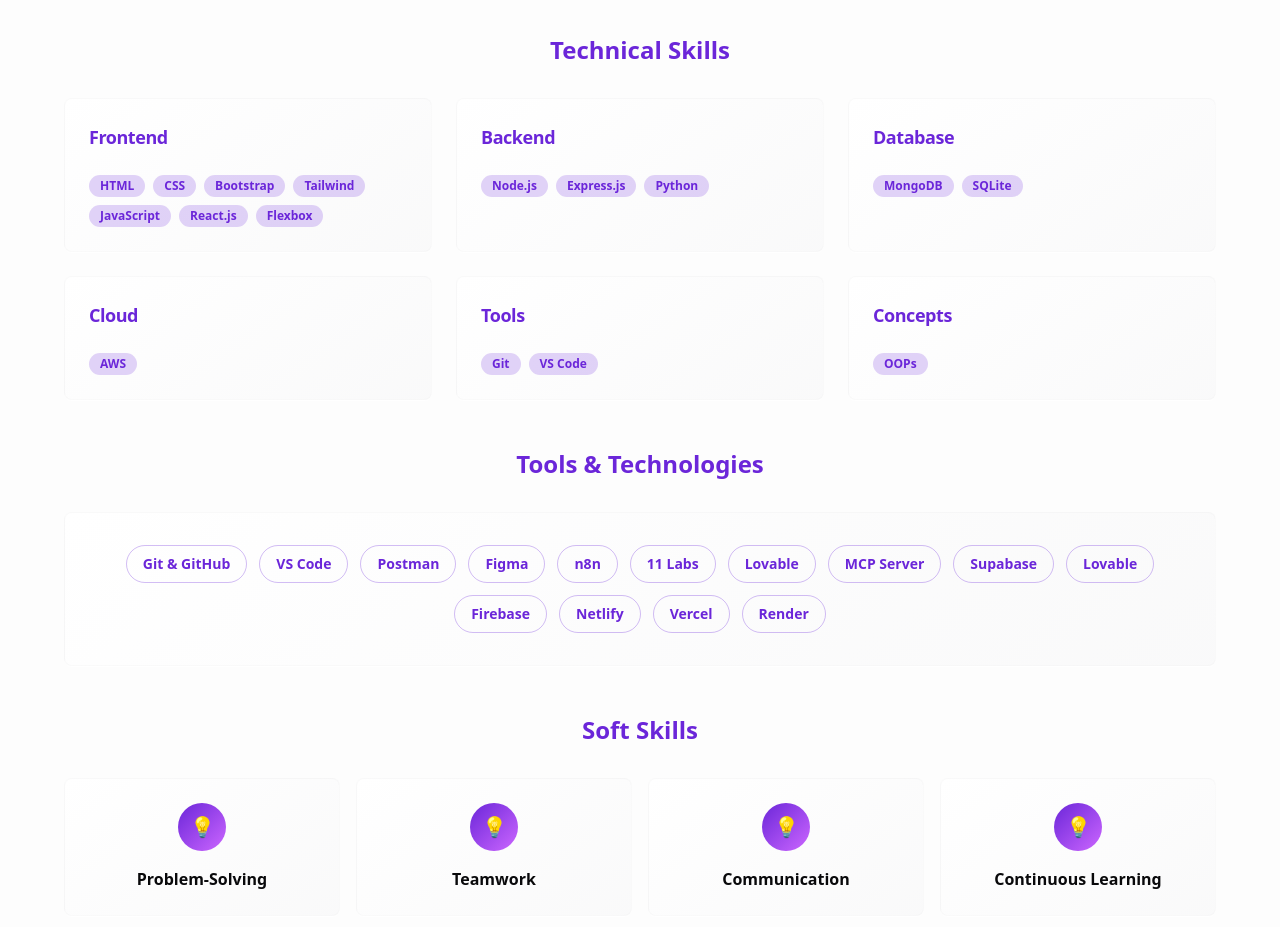
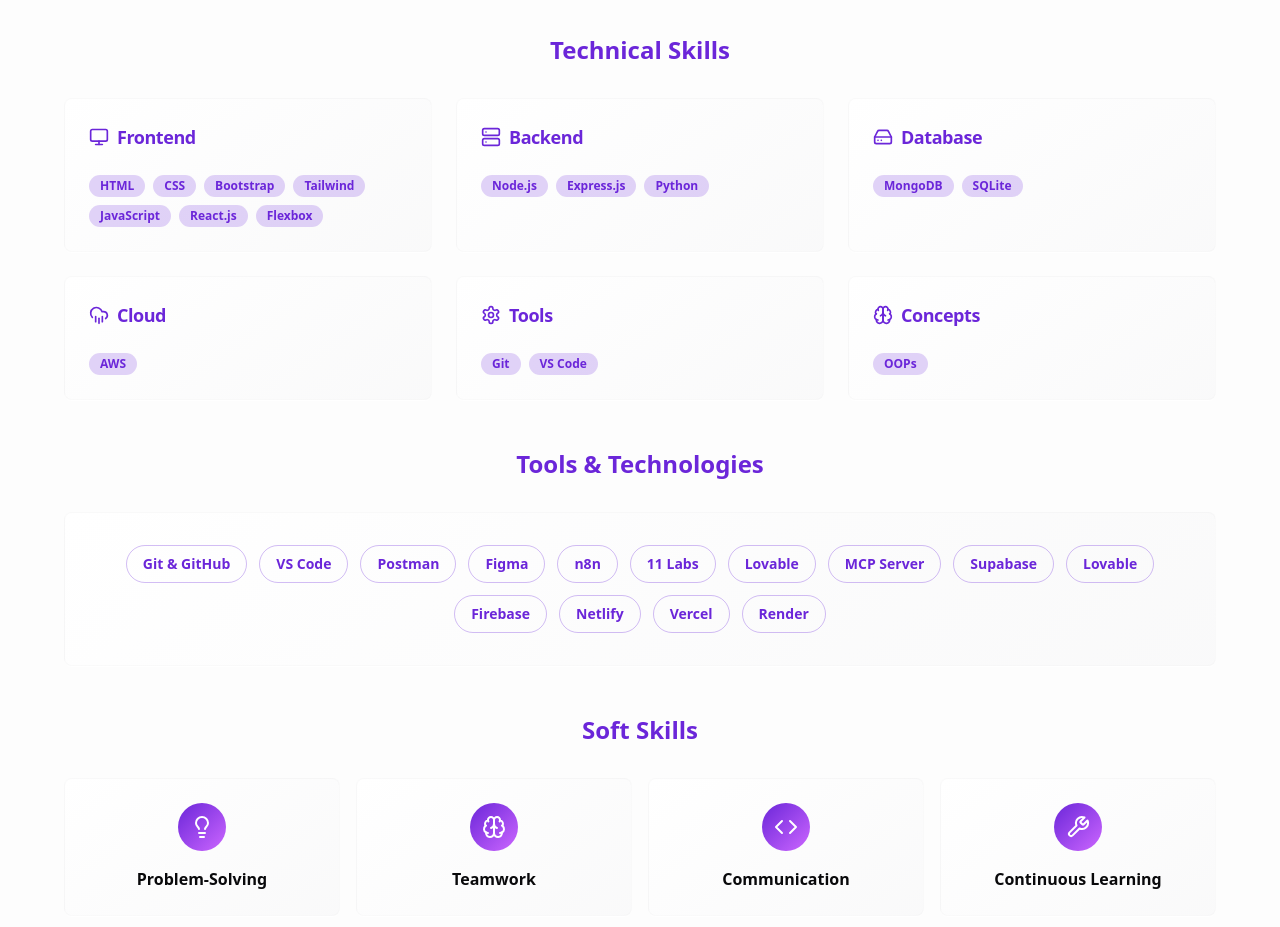
Before and after one commit to virendrasahu/virendra-portfolio, a React (Vite) app: page / in a window 1280 px wide. Shown: the part 2960-3887 px from the top of the page. Built offline with nearby package versions, Linux system fonts and the light colour scheme.

Commit message:
Add animations and skill icons
Implement simple animations and add appropriate icons for skills.

```diff
--- a/src/components/Skills.tsx
+++ b/src/components/Skills.tsx
@@ -1,5 +1,6 @@
 import { Card, CardContent, CardHeader, CardTitle } from '@/components/ui/card';
 import { Badge } from '@/components/ui/badge';
+import { Code, Database, Cloud, Wrench, Lightbulb, Monitor, Server, HardDrive, CloudRain, Settings, Brain } from 'lucide-react';
 
 const Skills = () => {
   const technicalSkills = [
@@ -33,13 +34,15 @@ const Skills = () => {
   ];
 
   const skillCategories = {
-    Frontend: technicalSkills.filter(skill => skill.category === 'Frontend'),
-    Backend: technicalSkills.filter(skill => skill.category === 'Backend'),
-    Database: technicalSkills.filter(skill => skill.category === 'Database'),
-    Cloud: technicalSkills.filter(skill => skill.category === 'Cloud'),
-    Tools: technicalSkills.filter(skill => skill.category === 'Tools'),
-    Concepts: technicalSkills.filter(skill => skill.category === 'Concepts'),
+    Frontend: { skills: technicalSkills.filter(skill => skill.category === 'Frontend'), icon: Monitor },
+    Backend: { skills: technicalSkills.filter(skill => skill.category === 'Backend'), icon: Server },
+    Database: { skills: technicalSkills.filter(skill => skill.category === 'Database'), icon: HardDrive },
+    Cloud: { skills: technicalSkills.filter(skill => skill.category === 'Cloud'), icon: CloudRain },
+    Tools: { skills: technicalSkills.filter(skill => skill.category === 'Tools'), icon: Settings },
+    Concepts: { skills: technicalSkills.filter(skill => skill.category === 'Concepts'), icon: Brain },
   };
+
+  const softSkillIcons = [Lightbulb, Brain, Code, Wrench];
 
   return (
     <section id="skills" className="py-20 bg-muted/20">
@@ -55,14 +58,23 @@ const Skills = () => {
           <div className="mb-12">
             <h3 className="text-2xl font-bold text-center mb-8 text-primary">Technical Skills</h3>
             <div className="grid md:grid-cols-2 lg:grid-cols-3 gap-6">
-              {Object.entries(skillCategories).map(([category, skills]) => (
-                <Card key={category} className="bg-card-gradient border-border/20 shadow-card hover:shadow-glow transition-all duration-300">
+              {Object.entries(skillCategories).map(([category, categoryData], index) => {
+                const Icon = categoryData.icon;
+                return (
+                  <Card
+                    key={category}
+                    className="bg-card-gradient border-border/20 shadow-card hover:shadow-glow hover-scale transition-all duration-300 animate-fade-in"
+                    style={{ animationDelay: `${index * 100}ms` }}
+                  >
                     <CardHeader>
-                    <CardTitle className="text-lg text-primary">{category}</CardTitle>
+                      <CardTitle className="text-lg text-primary flex items-center gap-2">
+                        <Icon className="w-5 h-5" />
+                        {category}
+                      </CardTitle>
                     </CardHeader>
                     <CardContent>
                       <div className="flex flex-wrap gap-2">
-                      {skills.map((skill) => (
+                        {categoryData.skills.map((skill) => (
                           <Badge
                             key={skill.name}
                             variant="secondary"
@@ -74,21 +86,23 @@ const Skills = () => {
                       </div>
                     </CardContent>
                   </Card>
-              ))}
+                );
+              })}
             </div>
           </div>
 
           {/* Tools & Technologies */}
           <div className="mb-12">
             <h3 className="text-2xl font-bold text-center mb-8 text-primary">Tools & Technologies</h3>
-            <Card className="bg-card-gradient border-border/20 shadow-card">
+            <Card className="bg-card-gradient border-border/20 shadow-card animate-fade-in hover-scale transition-all duration-300">
               <CardContent className="p-8">
                 <div className="flex flex-wrap justify-center gap-3">
-                  {tools.map((tool) => (
+                  {tools.map((tool, index) => (
                     <Badge
                       key={tool}
                       variant="outline"
-                      className="border-primary/30 text-primary hover:bg-primary/10 transition-colors text-sm py-2 px-4"
+                      className="border-primary/30 text-primary hover:bg-primary/10 transition-colors text-sm py-2 px-4 animate-fade-in"
+                      style={{ animationDelay: `${index * 50}ms` }}
                     >
                       {tool}
                     </Badge>
@@ -102,16 +116,23 @@ const Skills = () => {
           <div>
             <h3 className="text-2xl font-bold text-center mb-8 text-primary">Soft Skills</h3>
             <div className="grid sm:grid-cols-2 lg:grid-cols-4 gap-4">
-              {softSkills.map((skill) => (
-                <Card key={skill} className="bg-card-gradient border-border/20 shadow-card hover:shadow-glow transition-all duration-300">
+              {softSkills.map((skill, index) => {
+                const Icon = softSkillIcons[index];
+                return (
+                  <Card
+                    key={skill}
+                    className="bg-card-gradient border-border/20 shadow-card hover:shadow-glow hover-scale transition-all duration-300 animate-fade-in"
+                    style={{ animationDelay: `${index * 150}ms` }}
+                  >
                     <CardContent className="p-6 text-center">
                       <div className="w-12 h-12 bg-accent-gradient rounded-full flex items-center justify-center mx-auto mb-4">
-                      <span className="text-xl">💡</span>
+                        <Icon className="w-6 h-6 text-white" />
                       </div>
                       <h4 className="font-semibold text-foreground">{skill}</h4>
                     </CardContent>
                   </Card>
-              ))}
+                );
+              })}
             </div>
           </div>
         </div>
```
Lines whose indentation alone changed are shown as unchanged.
